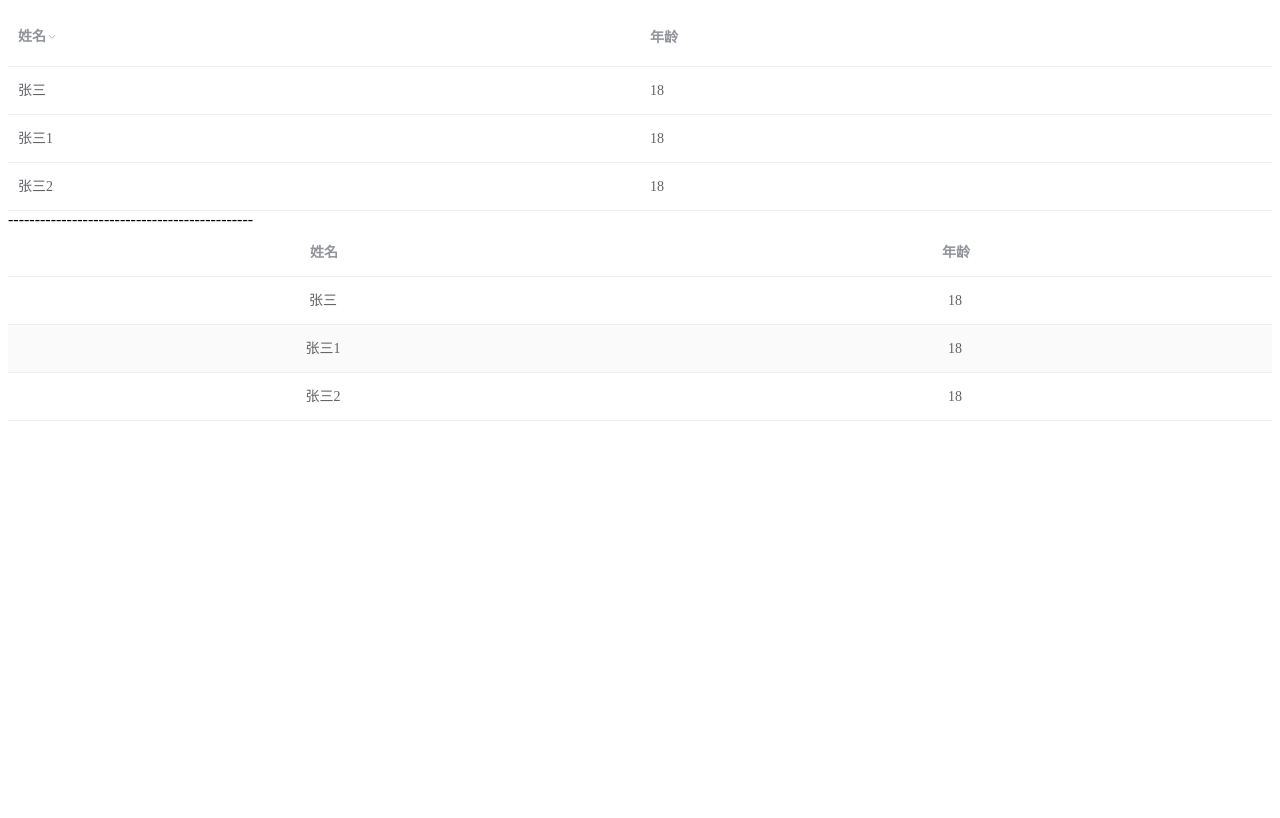
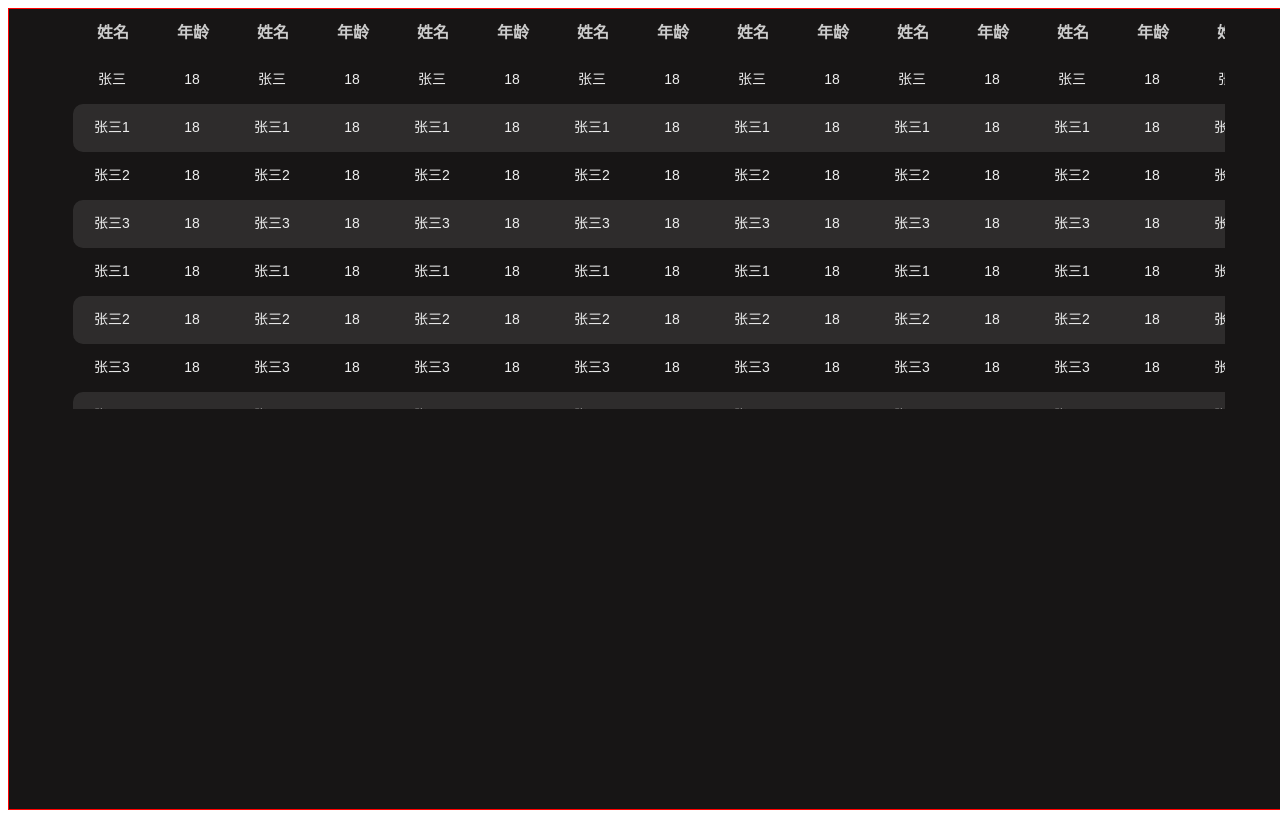
Before and after one commit to Wulakaka/table, a Vue app: page / in a window 1280 px wide. Built offline with nearby package versions, Linux system fonts and the light colour scheme.

Commit message:
feat: 完成table表格基本样式的应用

```diff
--- a/src/App.vue
+++ b/src/App.vue
@@ -1,46 +1,19 @@
 <template>
-  <div>
-    <Table :data="tableList" highlight-current-row>
-      <table-column
-        prop="name"
-        label="姓名"
-        :filters="testFilter"
-        :filter-method="test"
-      ></table-column>
-      <table-column prop="age" label="年龄"></table-column>
-    </Table>
-    <div>----------------------------------------------</div>
-    <BsTable :data="tableList">
-      <BsTableColum prop="name" label="姓名" />
-      <BsTableColum prop="age" label="年龄" />
-    </BsTable>
+  <div class="page">
+    <BsTable />
   </div>
 </template>
 
 <script>
-import { Table, TableColumn } from "element-ui";
-
-import BsTable from "./lib/BsTable/BsTable.vue";
-import BsTableColum from "./lib/BsTable/BsTableColum.vue";
+import BsTable from "./lib/BsTable/index.vue";
 
 export default {
   name: "App",
   components: {
-    Table,
-    TableColumn,
     BsTable,
-    BsTableColum,
   },
   data() {
     return {
-      tableList: [
-        {
-          name: "张三",
-          age: 18,
-        },
-        { name: "张三1", age: 18 },
-        { name: "张三2", age: 18 },
-      ],
       testFilter: [
         {
           text: "张三1",
@@ -50,14 +23,15 @@ export default {
       ],
     };
   },
-  methods: {
-    test(value, row, column) {
-      console.log(value, row, column);
-      const property = column["property"];
-      return value === row[property];
-    },
-  },
+  methods: {},
 };
 </script>
 
-<style lang="scss" scoped></style>
+<style lang="scss" scoped>
+.page {
+  height: 100vh;
+  width: 100vw;
+  background-color: rgb(23, 21, 21);
+  border: 1px solid red;
+}
+</style>
--- a/src/lib/BsTable/BsTable.vue
+++ /dev/null
@@ -1,29 +0,0 @@
-<template>
-  <Table
-    v-bind="$attrs"
-    v-on="$listeners"
-    :highlight-current-row="highlightCurrentRow"
-    :stripe="stripe"
-  >
-    <slot />
-  </Table>
-</template>
-
-<script>
-import { Table } from "element-ui";
-export default {
-  components: {
-    Table,
-  },
-  props: {
-    highlightCurrentRow: {
-      type: Boolean,
-      default: true,
-    },
-    stripe: {
-      type: Boolean,
-      default: true,
-    },
-  },
-};
-</script>
--- /dev/null
+++ b/src/lib/BsTable/Table.vue
@@ -0,0 +1,122 @@
+<template>
+  <Table
+    v-bind="$attrs"
+    v-on="$listeners"
+    height="400"
+    :row-class-name="setRowClass"
+    header-row-class-name="transparent"
+    header-cell-class-name="transparent head-row"
+    :row-style="rowStyle"
+    :cell-style="cellStyle"
+  >
+    <slot />
+  </Table>
+</template>
+
+<script>
+import { Table } from "element-ui";
+export default {
+  components: {
+    Table,
+  },
+  props: {
+    stripe: {
+      type: Boolean,
+      default: true,
+    },
+  },
+  computed: {
+    transparent() {
+      return {
+        background: "transparent",
+      };
+    },
+    rowStyle() {
+      return {
+        height: "48px",
+      };
+    },
+    cellStyle() {
+      return {
+        padding: 0,
+      };
+    },
+  },
+  methods: {
+    setRowClass({ row, rowIndex }) {
+      console.log(row, rowIndex % 2);
+      let classes = "row";
+      if (this.stripe) {
+        classes =
+          rowIndex % 2 ? classes + " row__stripe" : classes + " transparent";
+      }
+      return classes;
+    },
+  },
+};
+</script>
+
+<style lang="scss">
+.el-table {
+  background-color: transparent !important;
+  .el-table__expanded-cell {
+    background-color: transparent !important;
+  }
+  th.el-table__cell {
+    background-color: transparent !important;
+  }
+  tbody {
+    background-color: transparent;
+  }
+  .head-row {
+    font-family: "Microsoft YaHei";
+    font-style: normal;
+    font-weight: 700;
+    font-size: 16px;
+    color: #cccccc;
+  }
+  .row {
+    height: 48px;
+    padding: 0;
+    font-family: "DIN", Arial, "Microsoft YaHei";
+    font-style: normal;
+    font-weight: 400;
+    font-size: 14px;
+    color: #eeeeee;
+  }
+  .row__stripe {
+    background: rgba(255, 255, 255, 0.1);
+    border-radius: 10px;
+  }
+  .transparent {
+    background-color: transparent;
+  }
+  /*头部下边框*/
+  thead tr th.is-leaf {
+    border: 0px solid #ebeef5 !important;
+    border-right: none;
+  }
+  thead tr th:nth-last-of-type(2) {
+    border-right: 0px solid #ebeef5 !important;
+  }
+
+  /*表格内下边框*/
+  &__row > td {
+    border-color: transparent !important;
+    /*border-collapse: collapse和border-radius不兼容,border需要在td/th上面设置,改动需要手动刷新*/
+    &:first-child {
+      border-radius: 10px 0 0 10px;
+    }
+    &:last-child {
+      border-radius: 0 10px 10px 0;
+    }
+  }
+  /*底部下边框*/
+  &::before {
+    height: 0px !important;
+  }
+  .el-table__row:hover {
+    color: black;
+  }
+}
+</style>
--- a/src/lib/BsTable/BsTableColum.vue
+++ b/src/lib/BsTable/TableColum.vue
@@ -27,3 +27,5 @@ export default {
   },
 };
 </script>
+
+<style lang="scss"></style>
--- /dev/null
+++ b/src/lib/BsTable/index.vue
@@ -0,0 +1,67 @@
+<template>
+  <div class="bs-table">
+    <Table :data="tableList">
+      <TableColum prop="name" label="姓名" />
+      <TableColum prop="age" label="年龄" />
+      <TableColum prop="name" label="姓名" />
+      <TableColum prop="age" label="年龄" />
+      <TableColum prop="name" label="姓名" />
+      <TableColum prop="age" label="年龄" />
+      <TableColum prop="name" label="姓名" />
+      <TableColum prop="age" label="年龄" />
+      <TableColum prop="name" label="姓名" />
+      <TableColum prop="age" label="年龄" />
+      <TableColum prop="name" label="姓名" />
+      <TableColum prop="age" label="年龄" />
+      <TableColum prop="name" label="姓名" />
+      <TableColum prop="age" label="年龄" />
+      <TableColum prop="name" label="姓名" />
+      <TableColum prop="age" label="年龄" />
+      <TableColum prop="name" label="姓名" />
+      <TableColum prop="age" label="年龄" />
+    </Table>
+  </div>
+</template>
+
+<script>
+import Table from "./Table.vue";
+import TableColum from "./TableColum.vue";
+export default {
+  components: {
+    Table,
+    TableColum,
+  },
+  data() {
+    return {
+      tableList: [
+        { name: "张三", age: 18 },
+        { name: "张三1", age: 18 },
+        { name: "张三2", age: 18 },
+        { name: "张三3", age: 18 },
+        { name: "张三1", age: 18 },
+        { name: "张三2", age: 18 },
+        { name: "张三3", age: 18 },
+        { name: "张三1", age: 18 },
+        { name: "张三2", age: 18 },
+        { name: "张三3", age: 18 },
+        { name: "张三1", age: 18 },
+        { name: "张三2", age: 18 },
+        { name: "张三3", age: 18 },
+        { name: "张三1", age: 18 },
+        { name: "张三2", age: 18 },
+        { name: "张三3", age: 18 },
+        { name: "张三1", age: 18 },
+        { name: "张三2", age: 18 },
+        { name: "张三3", age: 18 },
+      ],
+    };
+  },
+};
+</script>
+
+<style lang="scss">
+.bs-table {
+  margin: 0 auto;
+  width: 90%;
+}
+</style>
```
